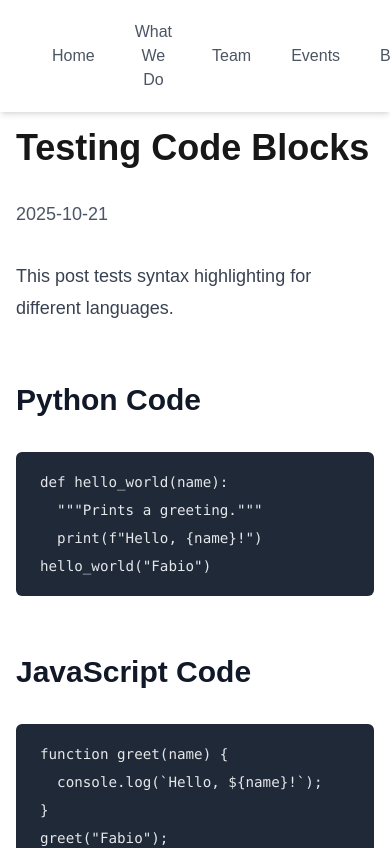
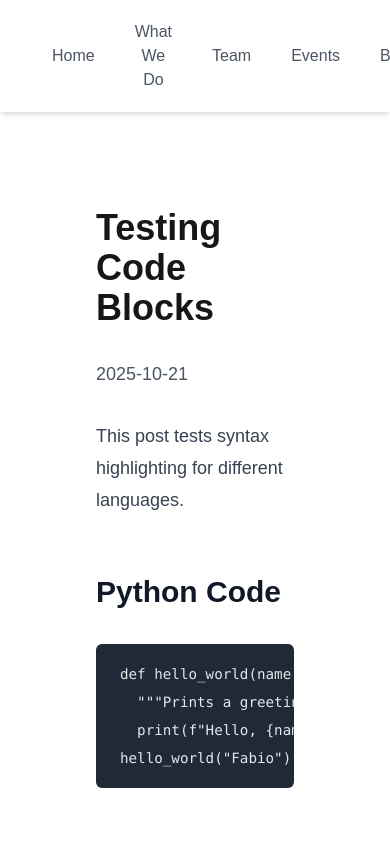
Before and after one commit to fabiorafaelcoutada/disquiet-colab-homepage, a Next.js app: page /blog/code-blocks-test in a window 390 px wide. Shown: the top 848 px of the page. Built offline with nearby package versions, Linux system fonts and the light colour scheme.

Commit message:
Refactor blog layout: replace `<main>` with `<div>` and add `flex-grow` for improved flexibility and alignment.

```diff
--- a/src/app/blog/[slug]/page.tsx
+++ b/src/app/blog/[slug]/page.tsx
@@ -9,7 +9,7 @@
     const { data, contentHtml } = await getMarkdownContent(`blog/${params.slug}`);
 
     return (
-        <main className="flex min-h-screen flex-col items-center p-4 md:p-24">
+        <div className="flex flex-col items-center p-24 flex-grow">
             <div className="max-w-4xl w-full text-lg space-y-8">
                 {/* Post Header */}
                 <h1 className="text-4xl font-bold mb-2">{data.title}</h1>
@@ -21,6 +21,6 @@
                     dangerouslySetInnerHTML={{ __html: contentHtml }}
                 />
             </div>
-        </main>
+        </div>
     );
 }
--- a/src/app/blog/page.tsx
+++ b/src/app/blog/page.tsx
@@ -5,7 +5,7 @@
     const allPosts = getAllPosts();
 
     return (
-        <div className="max-w-4xl mx-auto p-4 md:p-8">
+        <div className="max-w-4xl mx-auto p-4 md:p-8 flex-grow">
             <h1 className="text-4xl font-bold mb-8">Blog</h1>
 
             <div className="space-y-6">
```
